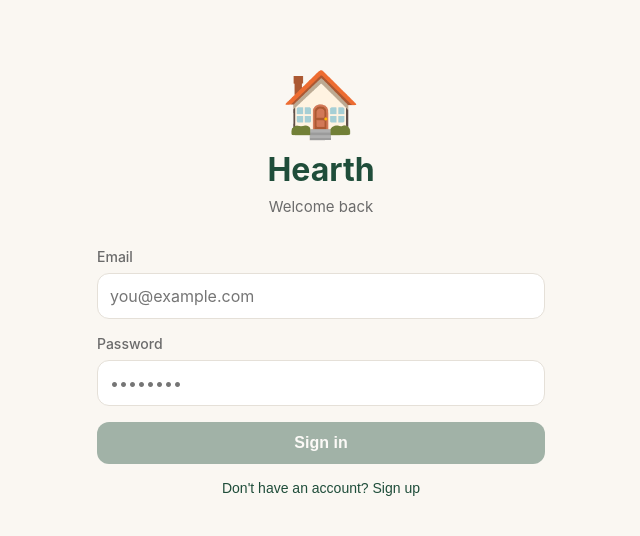
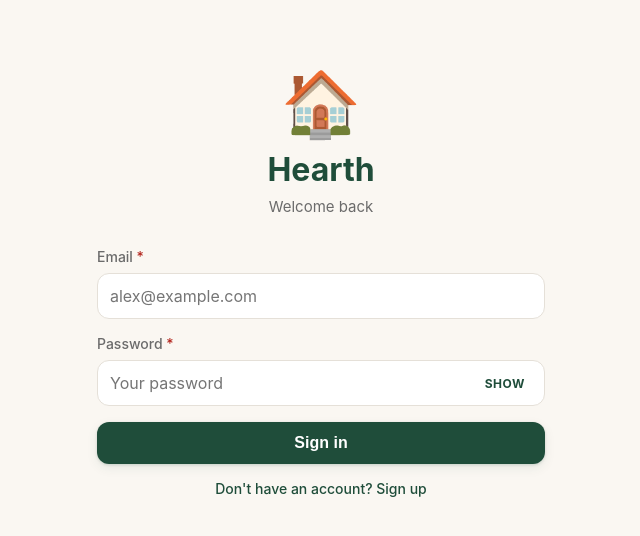
Before and after one commit to alonemanguy/hearth-app, a React (Vite) app: page /add in a window 1280 px wide. Shown: the top 536 px of the page, without its empty margins (319-959 px from the left). Built offline with nearby package versions, Linux system fonts and the light colour scheme.

Commit message:
Polish login form + hide unbuilt features

```diff
--- a/src/components/Input.tsx
+++ b/src/components/Input.tsx
@@ -1,21 +1,93 @@
+import { useState } from 'react';
+import { motion, useReducedMotion } from 'motion/react';
+
 type Props = {
   label: string;
   value: string;
   onChange: (v: string) => void;
   type?: string;
   placeholder?: string;
+  id?: string;
+  error?: string | null;
+  required?: boolean;
+  autoComplete?: string;
+  autoFocus?: boolean;
 };
 
-export function Input({ label, value, onChange, type = 'text', placeholder }: Props) {
+function slugify(s: string) {
+  return s
+    .toLowerCase()
+    .replace(/[^a-z0-9]+/g, '-')
+    .replace(/(^-|-$)/g, '');
+}
+
+export function Input({
+  label,
+  value,
+  onChange,
+  type = 'text',
+  placeholder,
+  id,
+  error,
+  required,
+  autoComplete,
+  autoFocus,
+}: Props) {
+  const reduce = useReducedMotion();
+  const [showPassword, setShowPassword] = useState(false);
+  const inputId = id ?? `input-${slugify(label)}`;
+  const errorId = `${inputId}-error`;
+  const isPassword = type === 'password';
+  const actualType = isPassword && showPassword ? 'text' : type;
+
   return (
     <div className="input-group">
-      <label>{label}</label>
-      <input
-        type={type}
-        value={value}
-        onChange={(e) => onChange(e.target.value)}
-        placeholder={placeholder}
-      />
+      <label htmlFor={inputId}>
+        {label}
+        {required && <span className="input-required"> *</span>}
+      </label>
+      <div
+        className={`input-wrap ${error ? 'input-wrap--error' : ''} ${
+          isPassword ? 'input-wrap--password' : ''
+        }`}
+      >
+        <input
+          id={inputId}
+          type={actualType}
+          value={value}
+          onChange={(e) => onChange(e.target.value)}
+          placeholder={placeholder}
+          required={required}
+          autoComplete={autoComplete}
+          autoFocus={autoFocus}
+          aria-invalid={error ? 'true' : 'false'}
+          aria-describedby={error ? errorId : undefined}
+          aria-required={required}
+        />
+        {isPassword && (
+          <button
+            type="button"
+            className="input-toggle"
+            onClick={() => setShowPassword((s) => !s)}
+            aria-label={showPassword ? 'Hide password' : 'Show password'}
+            tabIndex={-1}
+          >
+            {showPassword ? 'Hide' : 'Show'}
+          </button>
+        )}
+      </div>
+      {error && (
+        <motion.p
+          id={errorId}
+          className="input-error"
+          role="alert"
+          initial={reduce ? false : { opacity: 0, y: -4 }}
+          animate={{ opacity: 1, y: 0 }}
+          transition={{ duration: 0.2 }}
+        >
+          {error}
+        </motion.p>
+      )}
     </div>
   );
 }
--- a/src/index.css
+++ b/src/index.css
@@ -28,6 +28,8 @@
 
 * { box-sizing: border-box; margin: 0; padding: 0; }
 
+html, body { overscroll-behavior-y: none; }
+
 body {
   background: var(--color-background);
   color: var(--color-text);
@@ -35,9 +37,19 @@ body {
   -webkit-font-smoothing: antialiased;
 }
 
-#root { max-width: 480px; margin: 0 auto; min-height: 100vh; position: relative; }
+#root {
+  max-width: 480px;
+  margin: 0 auto;
+  min-height: 100vh;
+  position: relative;
+}
 
-.screen { padding: var(--space-4); padding-bottom: 100px; display: flex; flex-direction: column; }
+.screen {
+  padding: var(--space-4);
+  padding-bottom: 100px;
+  display: flex;
+  flex-direction: column;
+}
 
 /* --- Header --- */
 .header {
@@ -61,7 +73,10 @@ body {
   vertical-align: bottom;
   padding-bottom: 2px;
 }
-.header-word { display: inline-block; will-change: transform; }
+.header-word {
+  display: inline-block;
+  will-change: transform;
+}
 
 .header-add-btn {
   width: 36px;
@@ -338,11 +353,35 @@ body {
   width: 100%;
   font-size: 16px;
   will-change: transform;
+  transition: box-shadow 0.2s ease, background 0.2s ease;
 }
-.btn--primary { background: var(--color-primary); color: white; }
-.btn--secondary { background: transparent; color: var(--color-primary); border: 1px solid var(--color-primary); }
-.btn--ghost { background: transparent; color: var(--color-text-muted); }
-.btn:disabled { opacity: 0.4; cursor: not-allowed; }
+.btn--primary {
+  background: var(--color-primary);
+  color: white;
+  box-shadow:
+    0 1px 3px rgba(31, 77, 58, 0.18),
+    0 4px 12px rgba(31, 77, 58, 0.08);
+}
+.btn--primary:hover {
+  background: var(--color-primary-hover);
+  box-shadow:
+    0 2px 6px rgba(31, 77, 58, 0.22),
+    0 8px 20px rgba(31, 77, 58, 0.12);
+}
+.btn--secondary {
+  background: transparent;
+  color: var(--color-primary);
+  border: 1px solid var(--color-primary);
+}
+.btn--ghost {
+  background: transparent;
+  color: var(--color-text-muted);
+}
+.btn:disabled {
+  opacity: 0.4;
+  cursor: not-allowed;
+  box-shadow: none;
+}
 
 .btn-ripple {
   position: absolute;
@@ -379,6 +418,12 @@ body {
   color: var(--color-text-muted);
   font-weight: 500;
 }
+.input-required {
+  color: var(--color-error);
+}
+.input-wrap {
+  position: relative;
+}
 .input-group input,
 .input-group select,
 .input-group textarea {
@@ -390,7 +435,9 @@ body {
   font-family: var(--font-family);
   background: var(--color-surface);
   color: var(--color-text);
-  transition: border-color 0.2s ease, box-shadow 0.3s cubic-bezier(0.16, 1, 0.3, 1);
+  transition:
+    border-color 0.2s ease,
+    box-shadow 0.3s cubic-bezier(0.16, 1, 0.3, 1);
 }
 .input-group input:focus,
 .input-group select:focus,
@@ -401,7 +448,47 @@ body {
     0 0 0 3px rgba(31, 77, 58, 0.08),
     0 0 0 6px rgba(31, 77, 58, 0.04);
 }
-.input-group textarea { resize: vertical; min-height: 100px; }
+.input-wrap--password input {
+  padding-right: 70px;
+}
+.input-toggle {
+  position: absolute;
+  right: 12px;
+  top: 50%;
+  transform: translateY(-50%);
+  background: none;
+  border: none;
+  cursor: pointer;
+  font-size: 12px;
+  font-weight: 700;
+  letter-spacing: 0.5px;
+  text-transform: uppercase;
+  color: var(--color-primary);
+  padding: 6px 8px;
+  font-family: var(--font-family);
+}
+.input-wrap--error input {
+  border-color: var(--color-error);
+}
+.input-wrap--error input:focus {
+  border-color: var(--color-error);
+  box-shadow:
+    0 0 0 3px rgba(179, 38, 30, 0.08),
+    0 0 0 6px rgba(179, 38, 30, 0.04);
+}
+.input-wrap--error input::placeholder {
+  color: rgba(179, 38, 30, 0.4);
+}
+.input-error {
+  color: var(--color-error);
+  font-size: 12px;
+  margin-top: 6px;
+  font-weight: 500;
+}
+.input-group textarea {
+  resize: vertical;
+  min-height: 100px;
+}
 
 .input-hint {
   font-size: 13px;
@@ -469,8 +556,14 @@ body {
   background: rgba(31, 77, 58, 0.06);
 }
 .category-chip-icon { font-size: 22px; }
-.category-chip-label { font-size: 11px; font-weight: 600; color: var(--color-text-muted); }
-.category-chip--active .category-chip-label { color: var(--color-primary); }
+.category-chip-label {
+  font-size: 11px;
+  font-weight: 600;
+  color: var(--color-text-muted);
+}
+.category-chip--active .category-chip-label {
+  color: var(--color-primary);
+}
 
 /* --- Appliance List Card --- */
 .appliance-list-card {
@@ -529,6 +622,7 @@ body {
   display: flex;
   justify-content: space-around;
   padding: var(--space-3) var(--space-2);
+  padding-bottom: calc(var(--space-3) + env(safe-area-inset-bottom, 0px));
   z-index: 10;
 }
 .tab-bar a {
@@ -553,7 +647,12 @@ body {
   border-radius: var(--radius-pill);
   z-index: 0;
 }
-.tab-label { position: relative; z-index: 1; font-size: 13px; font-weight: 600; }
+.tab-label {
+  position: relative;
+  z-index: 1;
+  font-size: 13px;
+  font-weight: 600;
+}
 
 /* --- Cards --- */
 .card {
@@ -572,10 +671,23 @@ body {
   margin-bottom: var(--space-6);
   border: none;
 }
-.summary-number { font-size: 48px; font-weight: 700; line-height: 1; }
-.summary-label { font-size: 14px; opacity: 0.9; margin-top: var(--space-1); }
+.summary-number {
+  font-size: 48px;
+  font-weight: 700;
+  line-height: 1;
+}
+.summary-label {
+  font-size: 14px;
+  opacity: 0.9;
+  margin-top: var(--space-1);
+}
 .section { margin-bottom: var(--space-6); }
-.section-title { font-size: 18px; font-weight: 600; margin-bottom: var(--space-3); color: var(--color-text); }
+.section-title {
+  font-size: 18px;
+  font-weight: 600;
+  margin-bottom: var(--space-3);
+  color: var(--color-text);
+}
 
 /* --- Task Row --- */
 .task-row {
@@ -598,8 +710,16 @@ body {
   flex-shrink: 0;
 }
 .task-info { flex: 1; min-width: 0; }
-.task-title { font-weight: 600; font-size: 15px; color: var(--color-text); }
-.task-subtitle { font-size: 13px; color: var(--color-text-muted); margin-top: 2px; }
+.task-title {
+  font-weight: 600;
+  font-size: 15px;
+  color: var(--color-text);
+}
+.task-subtitle {
+  font-size: 13px;
+  color: var(--color-text-muted);
+  margin-top: 2px;
+}
 
 /* --- Status Pill --- */
 .status-pill {
@@ -634,7 +754,12 @@ body {
   will-change: transform;
 }
 .appliance-icon { font-size: 28px; }
-.appliance-name { font-size: 13px; font-weight: 500; color: var(--color-text-muted); text-align: center; }
+.appliance-name {
+  font-size: 13px;
+  font-weight: 500;
+  color: var(--color-text-muted);
+  text-align: center;
+}
 
 /* --- Detail --- */
 .detail-header {
@@ -649,7 +774,10 @@ body {
   line-height: 1.2;
   color: var(--color-text);
 }
-.detail-card { padding: var(--space-2) var(--space-4); margin-bottom: var(--space-4); }
+.detail-card {
+  padding: var(--space-2) var(--space-4);
+  margin-bottom: var(--space-4);
+}
 .info-row {
   display: flex;
   justify-content: space-between;
@@ -658,8 +786,17 @@ body {
 }
 .info-row:last-child { border-bottom: none; }
 .info-label { color: var(--color-text-muted); font-size: 14px; }
-.info-value { font-weight: 600; font-size: 14px; color: var(--color-text); text-align: right; }
-.notes-text { font-size: 15px; line-height: 1.5; color: var(--color-text); }
+.info-value {
+  font-weight: 600;
+  font-size: 14px;
+  color: var(--color-text);
+  text-align: right;
+}
+.notes-text {
+  font-size: 15px;
+  line-height: 1.5;
+  color: var(--color-text);
+}
 .action-buttons {
   display: flex;
   flex-direction: column;
@@ -712,8 +849,17 @@ body {
 }
 .menu-row:last-child { border-bottom: none; }
 .menu-icon { font-size: 20px; width: 32px; text-align: center; }
-.menu-label { flex: 1; font-size: 15px; font-weight: 500; color: var(--color-text); }
-.menu-value { font-size: 14px; color: var(--color-text-muted); margin-right: 4px; }
+.menu-label {
+  flex: 1;
+  font-size: 15px;
+  font-weight: 500;
+  color: var(--color-text);
+}
+.menu-value {
+  font-size: 14px;
+  color: var(--color-text-muted);
+  margin-right: 4px;
+}
 .menu-chevron { font-size: 22px; color: var(--color-text-muted); }
 .menu-row--error .menu-label { color: var(--color-error); }
 
@@ -727,8 +873,15 @@ body {
   padding: var(--space-6) 0 var(--space-4);
 }
 .property-hero-icon { font-size: 56px; }
-.property-hero-title { font-size: 26px; font-weight: 700; color: var(--color-text); }
-.property-hero-subtitle { font-size: 14px; color: var(--color-text-muted); }
+.property-hero-title {
+  font-size: 26px;
+  font-weight: 700;
+  color: var(--color-text);
+}
+.property-hero-subtitle {
+  font-size: 14px;
+  color: var(--color-text-muted);
+}
 
 /* --- Bottom Sheet --- */
 @keyframes backdrop-in {
@@ -758,7 +911,8 @@ body {
   -webkit-overflow-scrolling: touch;
   background: var(--color-background);
   border-radius: var(--radius-lg) var(--radius-lg) 0 0;
-  padding: var(--space-4) var(--space-4) calc(var(--space-6) + env(safe-area-inset-bottom, 0px));
+  padding: var(--space-4) var(--space-4)
+    calc(var(--space-6) + env(safe-area-inset-bottom, 0px));
   z-index: 201;
   box-shadow: 0 -8px 32px rgba(0, 0, 0, 0.15);
   animation: sheet-in 0.4s cubic-bezier(0.16, 1, 0.3, 1);
@@ -963,8 +1117,17 @@ body {
   margin-bottom: var(--space-2);
   will-change: transform;
 }
-.empty-title { font-size: 22px; font-weight: 700; color: var(--color-text); }
-.empty-body { font-size: 15px; color: var(--color-text-muted); line-height: 1.5; max-width: 300px; }
+.empty-title {
+  font-size: 22px;
+  font-weight: 700;
+  color: var(--color-text);
+}
+.empty-body {
+  font-size: 15px;
+  color: var(--color-text-muted);
+  line-height: 1.5;
+  max-width: 300px;
+}
 .empty-cta { margin-top: var(--space-4); max-width: 240px; }
 
 /* --- Auth --- */
@@ -976,8 +1139,15 @@ body {
   padding: var(--space-12) 0 var(--space-8);
 }
 .auth-logo { font-size: 64px; }
-.auth-title { font-size: 32px; font-weight: 700; color: var(--color-primary); }
-.auth-subtitle { font-size: 15px; color: var(--color-text-muted); }
+.auth-title {
+  font-size: 32px;
+  font-weight: 700;
+  color: var(--color-primary);
+}
+.auth-subtitle {
+  font-size: 15px;
+  color: var(--color-text-muted);
+}
 .auth-error {
   background: #FFEBEE;
   color: var(--color-error);
@@ -997,6 +1167,7 @@ body {
   padding: var(--space-4) 0;
   cursor: pointer;
   text-align: center;
+  font-family: var(--font-family);
 }
 .auth-loading {
   min-height: 100vh;
--- a/src/pages/Login.tsx
+++ b/src/pages/Login.tsx
@@ -1,71 +1,167 @@
-import { useState } from "react"
-import Screen from "../components/Screen"
-import Input from "../components/Input"
-import Button from "../components/Button"
-import { useAuth } from "../lib/auth"
+import { useState, FormEvent } from 'react';
+import { motion, useReducedMotion } from 'motion/react';
+import Screen from '../components/Screen';
+import Input from '../components/Input';
+import Button from '../components/Button';
+import { useAuth } from '../lib/auth';
+import { easings } from '../lib/motion';
+
+const EMAIL_RE = /^[^\s@]+@[^\s@]+\.[^\s@]+$/;
 
 export default function Login() {
-  const { signIn, signUp } = useAuth()
-  const [email, setEmail] = useState("")
-  const [password, setPassword] = useState("")
-  const [isSignUp, setIsSignUp] = useState(false)
-  const [error, setError] = useState<string | null>(null)
-  const [loading, setLoading] = useState(false)
+  const { signIn, signUp } = useAuth();
+  const reduce = useReducedMotion();
 
-  const handleSubmit = async () => {
-    setError(null)
-    setLoading(true)
+  const [email, setEmail] = useState('');
+  const [password, setPassword] = useState('');
+  const [isSignUp, setIsSignUp] = useState(false);
+  const [submitting, setSubmitting] = useState(false);
+  const [authError, setAuthError] = useState<string | null>(null);
+  const [emailError, setEmailError] = useState<string | null>(null);
+  const [passwordError, setPasswordError] = useState<string | null>(null);
 
+  const validate = () => {
+    let ok = true;
+    if (!email) {
+      setEmailError('Email is required');
+      ok = false;
+    } else if (!EMAIL_RE.test(email)) {
+      setEmailError('Enter a valid email address');
+      ok = false;
+    } else {
+      setEmailError(null);
+    }
+
+    if (!password) {
+      setPasswordError('Password is required');
+      ok = false;
+    } else if (password.length < 6) {
+      setPasswordError('Password must be at least 6 characters');
+      ok = false;
+    } else {
+      setPasswordError(null);
+    }
+
+    return ok;
+  };
+
+  const handleSubmit = async (e: FormEvent) => {
+    e.preventDefault();
+    setAuthError(null);
+
+    if (!validate()) return;
+
+    setSubmitting(true);
     const { error } = isSignUp
       ? await signUp(email, password)
-      : await signIn(email, password)
+      : await signIn(email, password);
+    setSubmitting(false);
 
-    setLoading(false)
-    if (error) setError(error)
+    if (error) {
+      setAuthError(error);
     }
+  };
+
+  const toggleMode = () => {
+    setIsSignUp((v) => !v);
+    setAuthError(null);
+    setEmailError(null);
+    setPasswordError(null);
+  };
 
   return (
     <Screen>
-      <div className="auth-header">
-        <div className="auth-logo">🏠</div>
+      <form onSubmit={handleSubmit} noValidate>
+        <motion.div
+          className="auth-header"
+          initial={reduce ? false : { opacity: 0, y: 16 }}
+          animate={{ opacity: 1, y: 0 }}
+          transition={{ duration: 0.55, ease: easings.easeOutExpo }}
+        >
+          <motion.div
+            className="auth-logo"
+            initial={reduce ? false : { scale: 0.7, opacity: 0 }}
+            animate={{ scale: 1, opacity: 1 }}
+            transition={{
+              duration: 0.6,
+              ease: easings.easeOutExpo,
+              delay: reduce ? 0 : 0.05,
+            }}
+          >
+            🏠
+          </motion.div>
           <h1 className="auth-title">Hearth</h1>
           <p className="auth-subtitle">
-          {isSignUp ? "Create your account" : "Welcome back"}
+            {isSignUp ? 'Create your account' : 'Welcome back'}
           </p>
-      </div>
+        </motion.div>
 
+        <motion.div
+          initial={reduce ? false : { opacity: 0, y: 12 }}
+          animate={{ opacity: 1, y: 0 }}
+          transition={{
+            duration: 0.5,
+            ease: easings.easeOutExpo,
+            delay: reduce ? 0 : 0.15,
+          }}
+        >
           <Input
+            id="login-email"
             label="Email"
             type="email"
             value={email}
             onChange={setEmail}
-        placeholder="you@example.com"
+            placeholder="alex@example.com"
+            error={emailError}
+            autoComplete="email"
+            required
           />
+
           <Input
+            id="login-password"
             label="Password"
             type="password"
             value={password}
             onChange={setPassword}
-        placeholder="••••••••"
+            placeholder={isSignUp ? 'At least 6 characters' : 'Your password'}
+            error={passwordError}
+            autoComplete={isSignUp ? 'new-password' : 'current-password'}
+            required
           />
 
-      {error && <div className="auth-error">{error}</div>}
+          {authError && (
+            <motion.div
+              className="auth-error"
+              role="alert"
+              initial={reduce ? false : { opacity: 0, y: -4 }}
+              animate={{ opacity: 1, y: 0 }}
+              transition={{ duration: 0.2 }}
+            >
+              {authError}
+            </motion.div>
+          )}
 
-      <Button onClick={handleSubmit} disabled={!email || !password || loading}>
-        {loading ? "Please wait..." : isSignUp ? "Create account" : "Sign in"}
+          <Button disabled={submitting}>
+            {submitting
+              ? isSignUp
+                ? 'Creating account...'
+                : 'Signing in...'
+              : isSignUp
+              ? 'Create account'
+              : 'Sign in'}
           </Button>
 
           <button
+            type="button"
             className="auth-toggle"
-        onClick={() => {
-          setIsSignUp(!isSignUp)
-          setError(null)
-        }}
+            onClick={toggleMode}
           >
             {isSignUp
-          ? "Already have an account? Sign in"
+              ? 'Already have an account? Sign in'
               : "Don't have an account? Sign up"}
           </button>
+        </motion.div>
+      </form>
     </Screen>
-  )
+  );
 }
```
Also changed, not shown: index.html (+12 -7 lines), src/pages/Profile.tsx (+8 -17 lines), 1 other file (tests, documents, lock files or other folders). Lines whose indentation alone changed are shown as unchanged.
